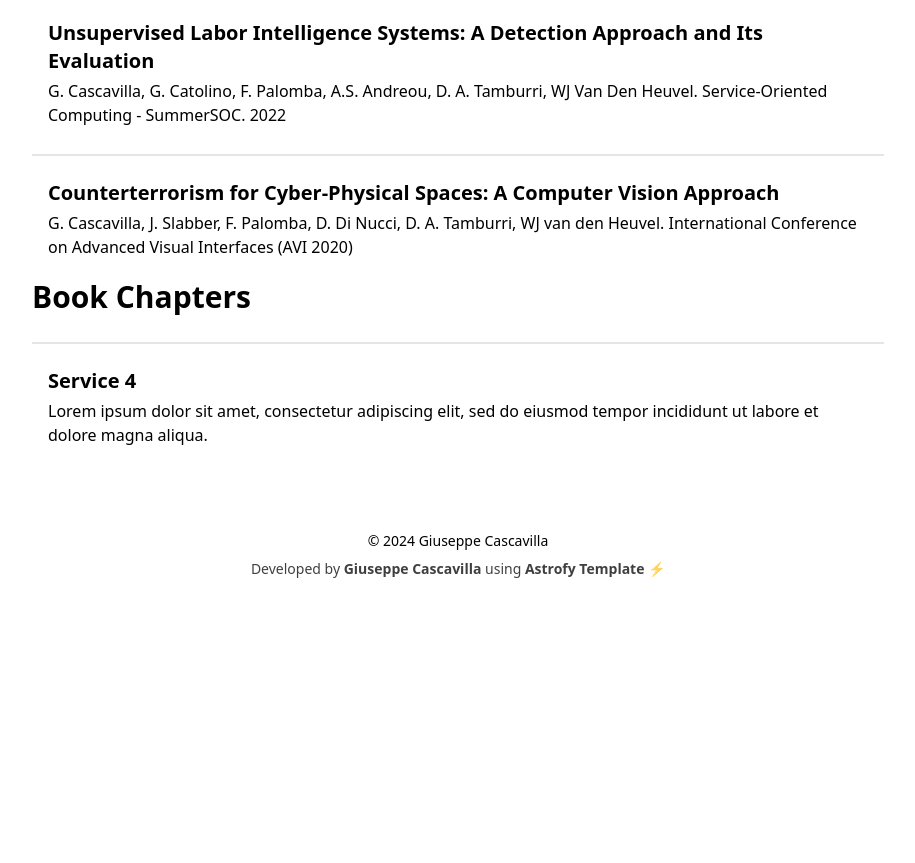
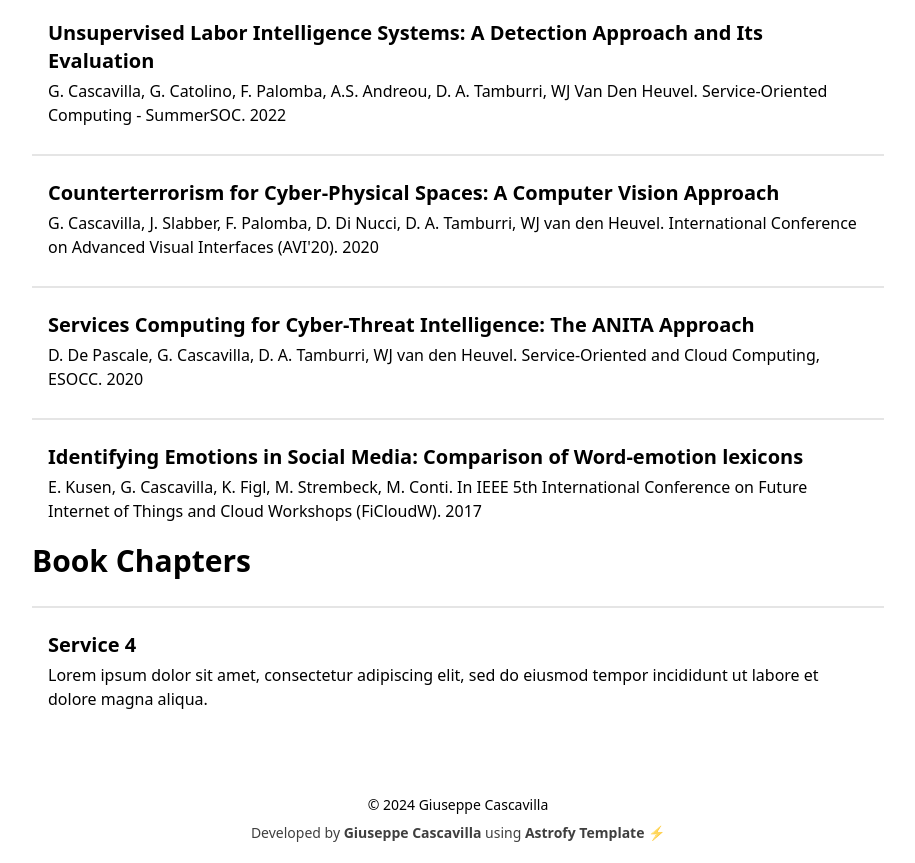
Before and after one commit to giuseppecascavilla/giuseppecascavilla.github.io, an Astro site: page /publications in a window 1280 px wide. Shown: the part 2285-3148 px from the top of the page, without its empty margins (334-1249 px from the left). Before the commit the page ends 2884 px from the top, so only its background shows below. Built offline with nearby package versions, Linux system fonts and the light colour scheme; Astro itself is replaced by a stand-in of ours.

Commit message:
papers updated

```diff
--- a/src/pages/publications.astro
+++ b/src/pages/publications.astro
@@ -122,11 +122,21 @@ import HorizontalCard from "../components/HorizontalCard.astro";
   <div class="divider my-0"></div>
   <HorizontalCard
     title="Counterterrorism for Cyber-Physical Spaces: A Computer Vision Approach"
-    desc="G. Cascavilla, J. Slabber, F. Palomba, D. Di Nucci, D. A. Tamburri, WJ van den Heuvel. International Conference on Advanced Visual Interfaces (AVI 2020)"
+    desc="G. Cascavilla, J. Slabber, F. Palomba, D. Di Nucci, D. A. Tamburri, WJ van den Heuvel. International Conference on Advanced Visual Interfaces (AVI'20). 2020"
     url="#"
   />
-
-
+  <div class="divider my-0"></div>
+  <HorizontalCard
+    title="Services Computing for Cyber-Threat Intelligence: The ANITA Approach"
+    desc="D. De Pascale, G. Cascavilla, D. A. Tamburri, WJ van den Heuvel. Service-Oriented and Cloud Computing, ESOCC. 2020"
+    url="#"
+  />
+  <div class="divider my-0"></div>
+  <HorizontalCard
+    title="Identifying Emotions in Social Media: Comparison of Word-emotion lexicons"
+    desc="E. Kusen, G. Cascavilla, K. Figl, M. Strembeck, M. Conti. In IEEE 5th International Conference on Future Internet of Things and Cloud Workshops (FiCloudW). 2017"
+    url="#"
+  />
 
 
 
```
